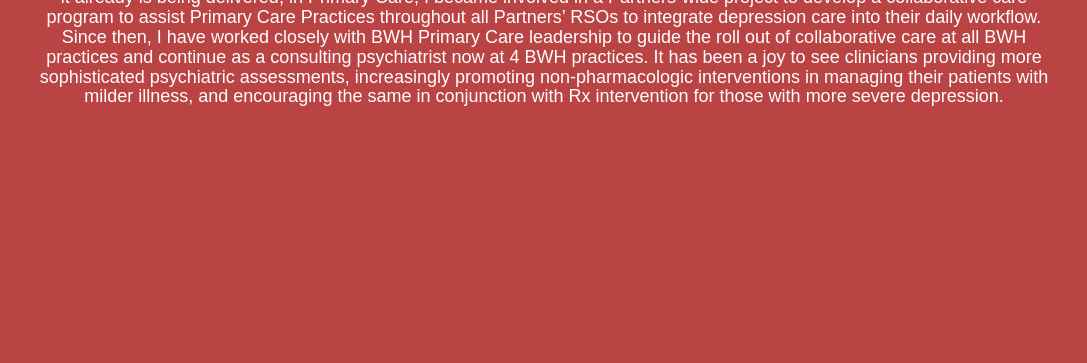
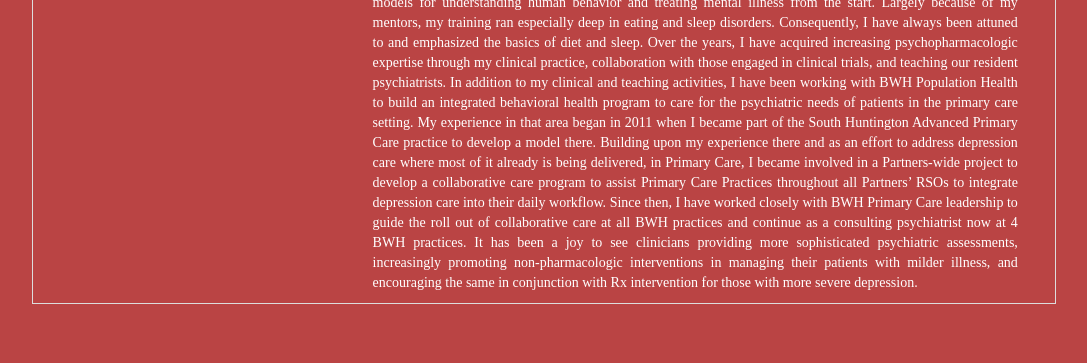
Before and after one commit to cmbear37/carezoom_frontend, a Flask app: page /innovators in a window 1280 px wide. Shown: the part 802-1165 px from the top of the page, without its empty margins (96-1183 px from the left). Before the commit the page ends 908 px from the top, so only its background shows below. Run offline with Flask 2, Linux system fonts and the light colour scheme; some libraries are stand-ins or nearby versions.

Commit message:
post meeting

```diff
--- a/carezoom_frontend/static/styles.css
+++ b/carezoom_frontend/static/styles.css
@@ -1,8 +1,10 @@
+
 * {
   box-sizing: border-box;
 }
 body {
-  font: normal 18px/1.5 "arial", "arial", sans-serif;
+
+  font-family: 'PT Serif', serif;
   background: #ba4444;
   color: #fff;
 
--- a/carezoom_frontend/templates/innovatorList.html
+++ b/carezoom_frontend/templates/innovatorList.html
@@ -4,29 +4,72 @@
     Innovators
 {% endblock %}
 {% block main %}
+<style>
+  .profile-teaser-left {
+    float: left; width: 30%; margin-right: 1%;
+}
+.profile-img img {
+    width: 100%; height: auto;
+}
+
+.profile-teaser-main {
+    float: left; width: 69%;
+}
+
+.info { display: block; margin-right: 5px; color: white; text-align: left; }
+.info span { font-weight: bold; }
+
+input[type=submit] {
+    width: 100%;
+    background-color: #ba4444;
+    color: white;
+    padding: 14px 20px;
+    margin: 8px 0;
+    border: none;
+    border-radius: 4px;
+    cursor: pointer;
+    text-align: center;
+    padding-top: 10px;
+}
+
+input[type=submit]:hover {
+    background-color: #c64343;
+}
+</style>
+
+
+<script src="//maxcdn.bootstrapcdn.com/bootstrap/3.3.0/js/bootstrap.min.js"></script>
+<script src="//code.jquery.com/jquery-1.11.1.min.js"></script>
+<!------ Include the above in your HEAD tag ---------->
+
+<div class="container">
+  <div class="row">
+    <center><div class="list-group" style="width: 80%">
+      {% for i in innovatorsAll %}
+            <div class="list-group-item clearfix" style="background-color: #ba4444">
+                <div class="profile-teaser-left">
+                    <div class="profile-img"><img src="{{innovatorsAll[i].ImageUrl}}"/></div>
+                </div>
+                <div class="profile-teaser-main">
+                    <h2 class="profile-name">
+                    <form action="/innovator" method="post" target="_blank">
+                    <input type="submit" name="sub" value= "{{i}}" ></input>
+                    </form></h2>
+                    <div class="profile-info" style="width: 95%">
+                        <div class="info"><span class="">Institution:</span> {{innovatorsAll[i].Institution}}</div> <br>
+                        <div class="info" style="text-align: justify;"><span class="">Bio:</span> {{innovatorsAll[i].Bio}}</div>
+                    </div>
+                </div>
+            </div><br><br><!-- item -->
+          {% endfor %}
+            <!-- item -->
+
+        </div></center>
+  </div>
+</div>
 
 
 
-<center>
-{% for i in innovatorsAll %}
-
-    	<left>
-
-    		<form action="/innovator" method="post" target="_blank">
-
-
-  				<input type="submit" name="sub" value= "{{i}}" ></input>
-			</form>
-
-
-			<h4 font-size=20px style="width: 80%">{{innovatorsAll[i].Bio}}</h4>
-			<br><br>
-		</left>
-
-
-    {% endfor %}
-
-</center>
 
 
 {% endblock %}
--- a/carezoom_frontend/templates/meetTheTeam.html
+++ b/carezoom_frontend/templates/meetTheTeam.html
@@ -14,6 +14,7 @@
 .card {
   box-shadow: 0 4px 8px 0 rgba(0, 0, 0, 0.2);
   max-width: 300px;
+  height: 950px;
   margin: auto;
   text-align: center;
   font-family: arial;
```
